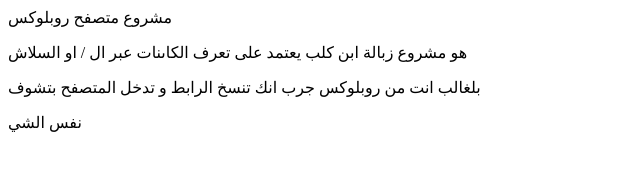
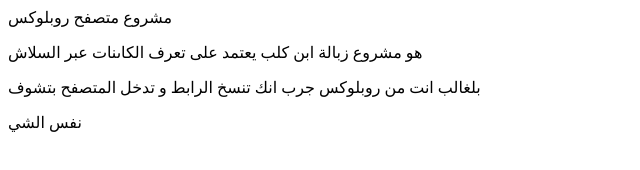
Before and after one commit to mhode97/Roblox-Browser, a plain HTML site: page index.htm in a window 1280 px wide. Shown: the whole page, without its empty margins (0-640 px from the left). Drawn offline with Linux system fonts and the light colour scheme.

Commit message:
Update index.htm

```diff
--- a/index.htm
+++ b/index.htm
@@ -1,4 +1,4 @@
 <p> مشروع متصفح روبلوكس </p>
-<p>هو مشروع زبالة ابن كلب يعتمد على تعرف الكاىنات عبر ال / او السلاش </p>
+<p>هو مشروع زبالة ابن كلب يعتمد على تعرف الكاىنات عبر  السلاش </p>
 <p>بلغالب انت من روبلوكس جرب انك تنسخ الرابط و تدخل المتصفح بتشوف </p>
 <p>نفس الشي </p>
```
